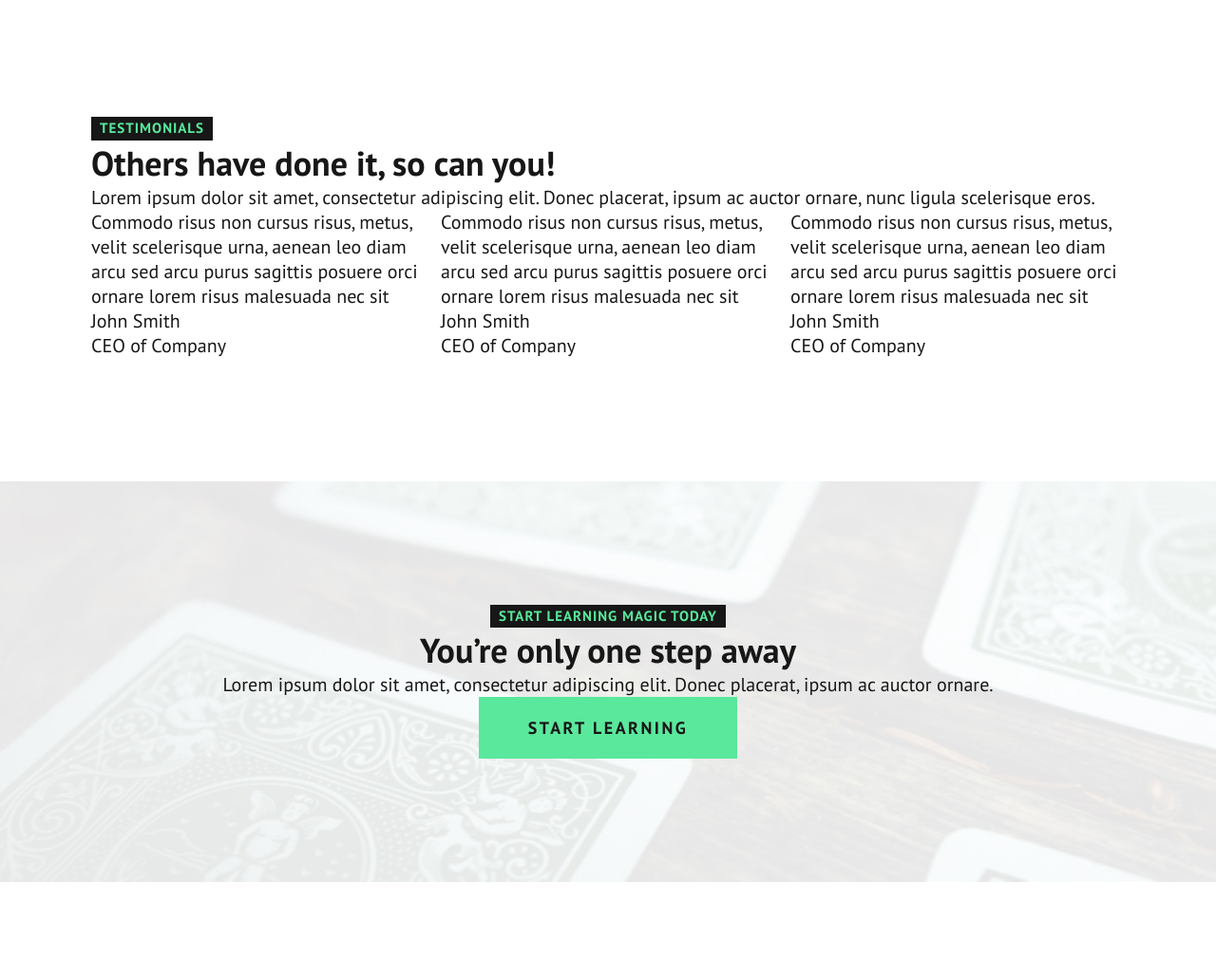
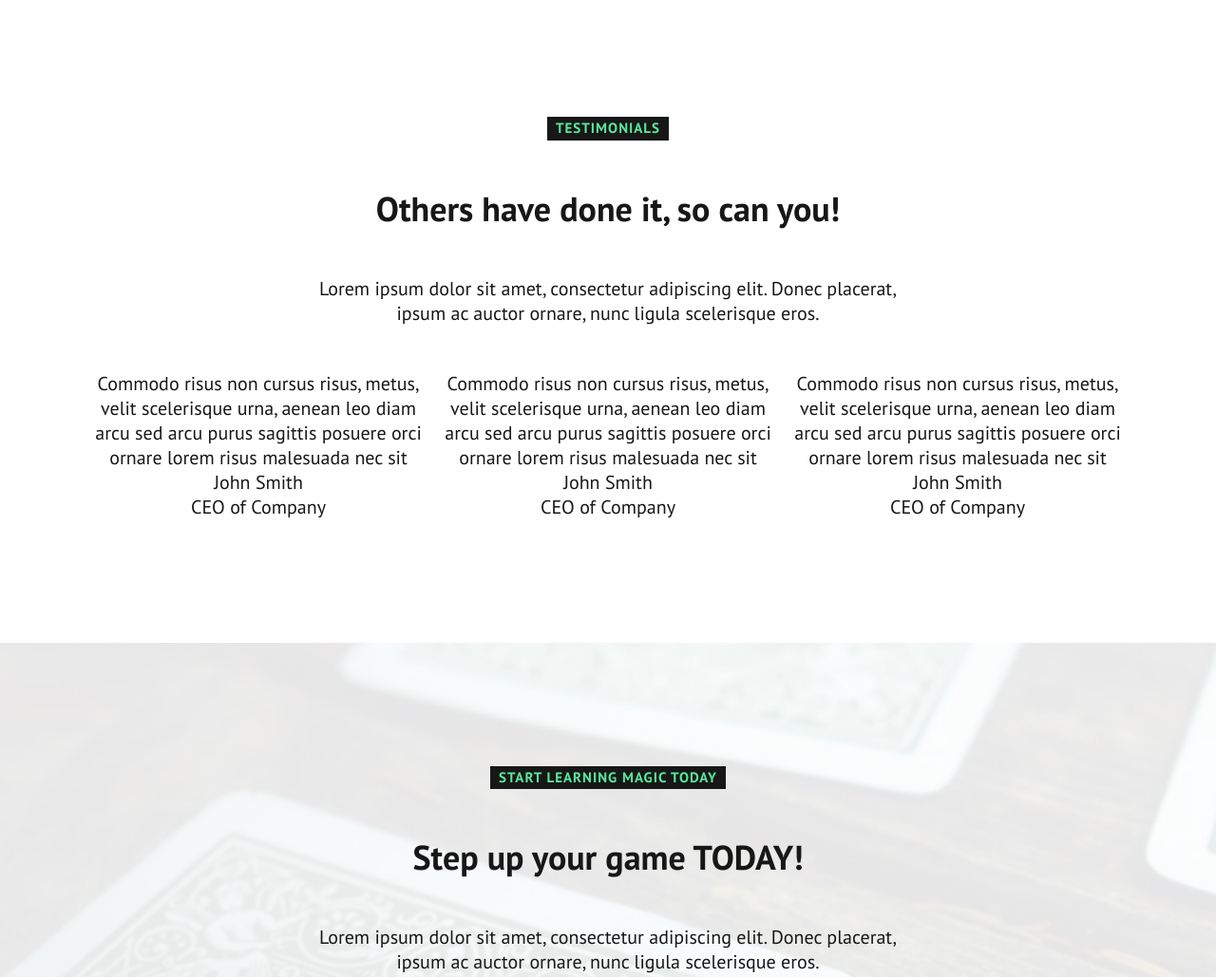
Before and after one commit to Annie-Huang/magic-v4, a website: page index.html in a window 1280 px wide. Shown: the part 2620-3649 px from the top of the page at 95% size. Before the commit the page ends 3549 px from the top, so only its background shows below. Drawn offline with Linux system fonts and the light colour scheme.

Commit message:
Set up the correct spacing for .cta (2 occasions) and .testimonials

```diff
--- a/index.html
+++ b/index.html
@@ -107,20 +107,20 @@
     </section>
 
     <section class="bg-accent cta">
-      <div class="container container--small flow-content flow-content--large">
+      <div class="container flow-content flow-content--large">
         <h2 class="section-title">Start learning magic today</h2>
         <p class="h2">You’re only one step away</p>
-        <p>Lorem ipsum dolor sit amet, consectetur adipiscing elit. Donec placerat, ipsum ac auctor
+        <p class='container--small'>Lorem ipsum dolor sit amet, consectetur adipiscing elit. Donec placerat, ipsum ac auctor
           ornare.</p>
         <a href="#" class="btn">Start Learning</a>
       </div> <!-- /container -->
     </section>
 
     <section class="testimonials">
-      <div class="container">
+      <div class="container flow-content flow-content--large">
         <h2 class="section-title">Testimonials</h2>
         <p class="h2">Others have done it, so can you!</p>
-        <p>Lorem ipsum dolor sit amet, consectetur adipiscing elit. Donec placerat, ipsum ac auctor
+        <p class='container--small'>Lorem ipsum dolor sit amet, consectetur adipiscing elit. Donec placerat, ipsum ac auctor
           ornare, nunc ligula
           scelerisque eros.</p>
         <div class="split">
@@ -150,11 +150,10 @@
     </section>
 
     <section class="cta">
-      <div class="container">
+      <div class="container flow-content flow-content--large">
         <h2 class="section-title">Start learning magic today</h2>
-        <p class="h2">You’re only one step away</p>
-        <p>Lorem ipsum dolor sit amet, consectetur adipiscing elit. Donec placerat, ipsum ac auctor
-          ornare.</p>
+        <p class="h2">Step up your game TODAY!</p>
+        <p class='container--small'>Lorem ipsum dolor sit amet, consectetur adipiscing elit. Donec placerat, ipsum ac auctor ornare, nunc ligula scelerisque eros.</p>
         <a href="#" class="btn">Start Learning</a>
       </div> <!-- /container -->
     </section>
--- a/style.css
+++ b/style.css
@@ -65,8 +65,11 @@ img {
   max-width: 70rem;
   margin: 0 auto;
 }
+
 .container--small {
   max-width: 40rem; /* 640px; */
+  margin-left: auto;
+  margin-right: auto;
 }
 
 .split {
@@ -276,3 +279,10 @@ section {
 .cta .section-title {
   margin: 0 auto;
 }
+
+.testimonials {
+  text-align: center;
+}
+.testimonials .section-title {
+  margin: 0 auto;
+}
```
